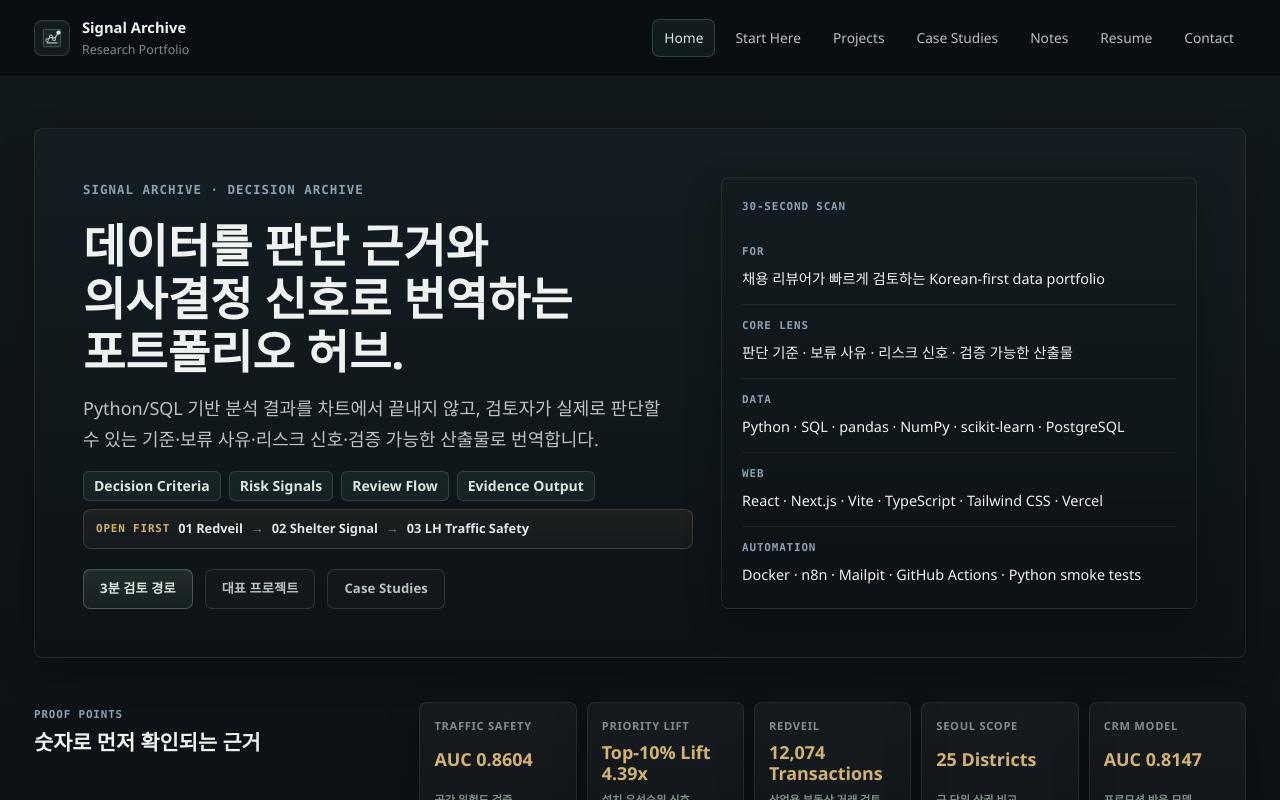
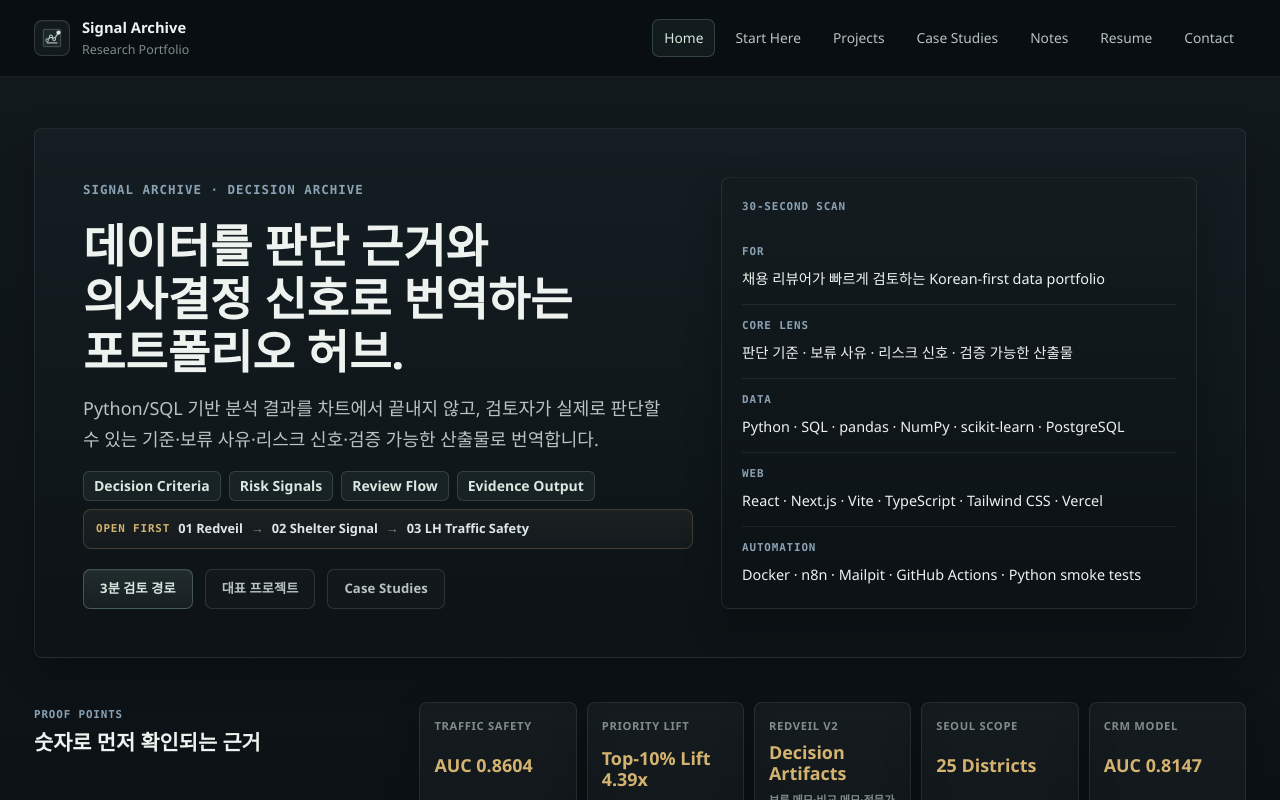
Before and after one commit to dffxonnb-cyber/signal-archive, a Next.js app: page / in a window 1280 px wide. Shown: the top 800 px of the page. Built offline with nearby package versions, Linux system fonts and the light colour scheme.

Commit message:
content: align reviewer materials with redveil v2

```diff
--- a/content/proof-points.ts
+++ b/content/proof-points.ts
@@ -7,7 +7,7 @@ export type ProofPoint = {
 export const homeProofPoints: ProofPoint[] = [
   { label: "Traffic Safety", value: "AUC 0.8604", note: "공간 위험도 검증" },
   { label: "Priority Lift", value: "Top-10% Lift 4.39x", note: "설치 우선순위 신호" },
-  { label: "Redveil", value: "12,074 Transactions", note: "상업용 부동산 거래 검토" },
+  { label: "Redveil V2", value: "Decision Artifacts", note: "보류 메모·비교 메모·전문가 검토" },
   { label: "Seoul Scope", value: "25 Districts", note: "구 단위 상권 비교" },
   { label: "CRM Model", value: "AUC 0.8147", note: "프로모션 반응 모델" },
   { label: "Pipeline QA", value: "SQL Tests PASS", note: "mock/local 검증" },
```
Also changed, not shown: 2 other files (tests, documents, lock files or other folders).
